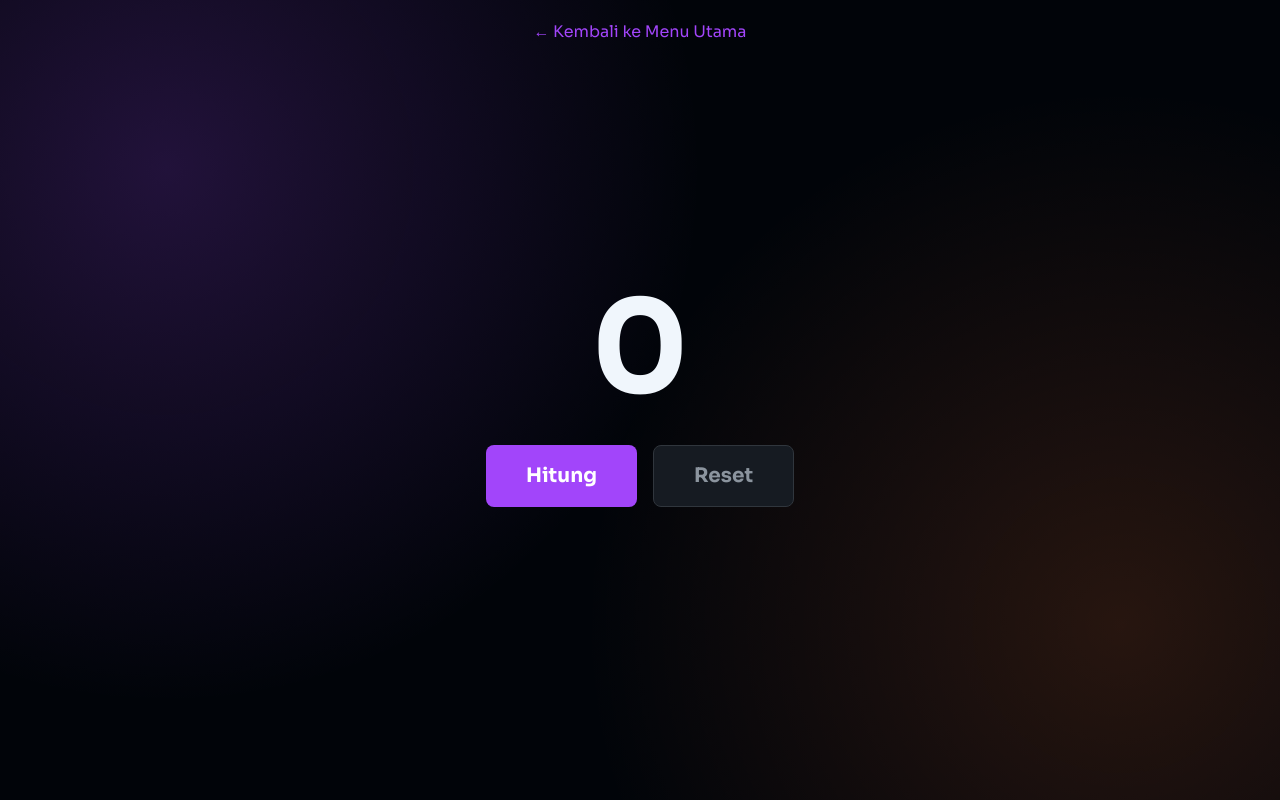
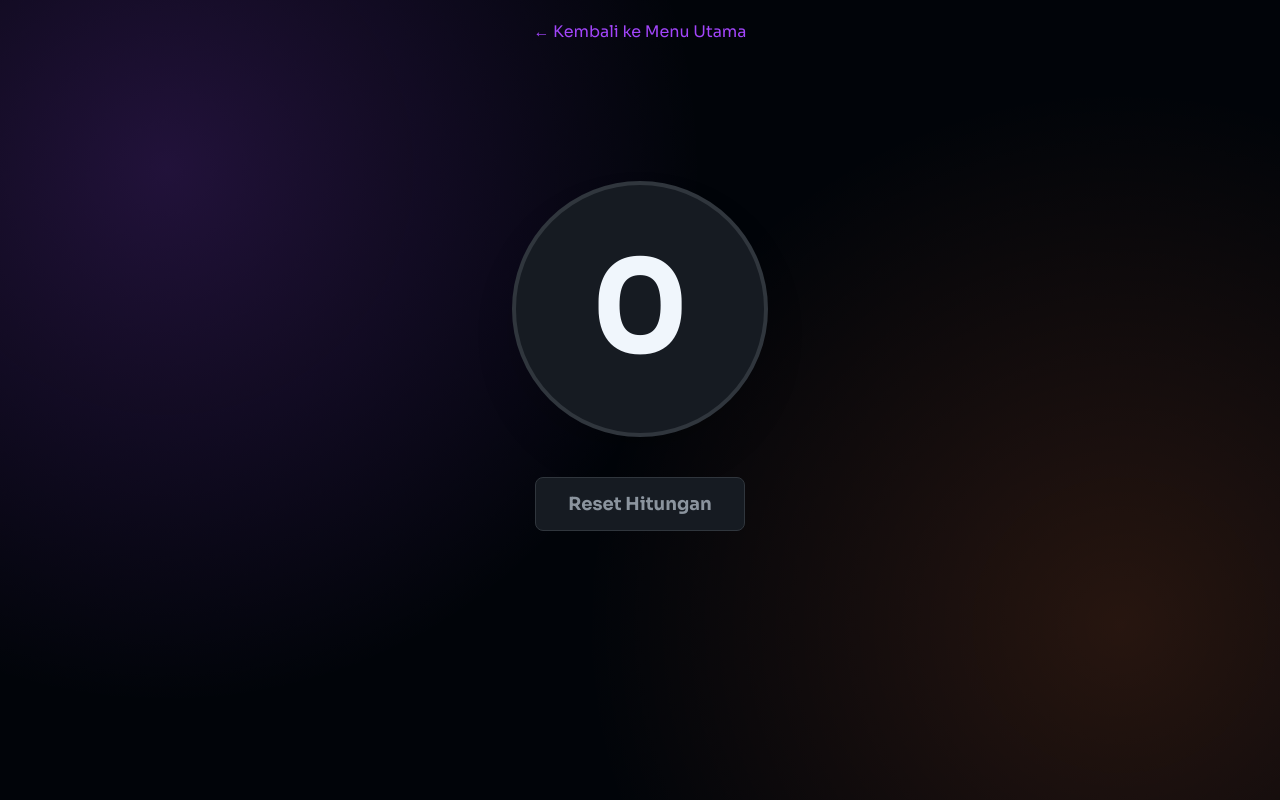
Before and after one commit to Sigiitttt/Al-Quran-Digital, a React (Vite) app: page /dzikir in a window 1280 px wide. Built offline with nearby package versions, Linux system fonts and the light colour scheme.

Commit message:
Menambahkan fitur penghitung dzikir dan memperbaiki desain

```diff
--- a/src/components/Dzikir/DzikirCounter.tsx
+++ b/src/components/Dzikir/DzikirCounter.tsx
@@ -1,7 +1,7 @@
 // src/components/Dzikir/DzikirCounter.tsx
 
 import { useState } from "react";
-import { motion } from "framer-motion";
+import { motion, AnimatePresence } from "framer-motion";
 
 function DzikirCounter() {
   const [count, setCount] = useState(0);
@@ -10,32 +10,35 @@ function DzikirCounter() {
   const reset = () => setCount(0);
 
   return (
-    <div className="flex flex-col items-center justify-center text-center h-[80vh]">
+    <div className="flex flex-col items-center justify-center text-center h-[70vh]">
+      {/* Tampilan Angka Utama */}
+      <motion.div
+        whileTap={{ scale: 0.9 }}
+        onClick={increment}
+        className="w-64 h-64 bg-dark rounded-full flex flex-col items-center justify-center border-4 border-border cursor-pointer shadow-2xl shadow-black/20"
+      >
+        <AnimatePresence>
           <motion.h1
             key={count}
-        initial={{ y: 20, opacity: 0 }}
+            initial={{ y: 30, opacity: 0 }}
             animate={{ y: 0, opacity: 1 }}
-        className="text-9xl font-bold text-text-primary mb-8"
+            exit={{ y: -30, opacity: 0 }}
+            transition={{ type: 'spring', stiffness: 300, damping: 20 }}
+            className="absolute text-9xl font-bold text-text-primary"
           >
             {count}
           </motion.h1>
+        </AnimatePresence>
+      </motion.div>
 
-      <div className="flex gap-4">
-        <motion.button
-          onClick={increment}
-          whileTap={{ scale: 0.9 }}
-          className="bg-primary text-white font-bold py-4 px-10 rounded-lg text-xl"
-        >
-          Hitung
-        </motion.button>
+      {/* Tombol Reset */}
       <motion.button
         onClick={reset}
-          whileTap={{ scale: 0.9 }}
-          className="bg-dark border border-border text-text-secondary font-bold py-4 px-10 rounded-lg text-xl"
+        whileTap={{ scale: 0.95 }}
+        className="mt-10 bg-dark border border-border text-text-secondary font-bold py-3 px-8 rounded-lg text-lg"
       >
-          Reset
+        Reset Hitungan
       </motion.button>
-      </div>
     </div>
   );
 }
```
Lines whose indentation alone changed are shown as unchanged.
